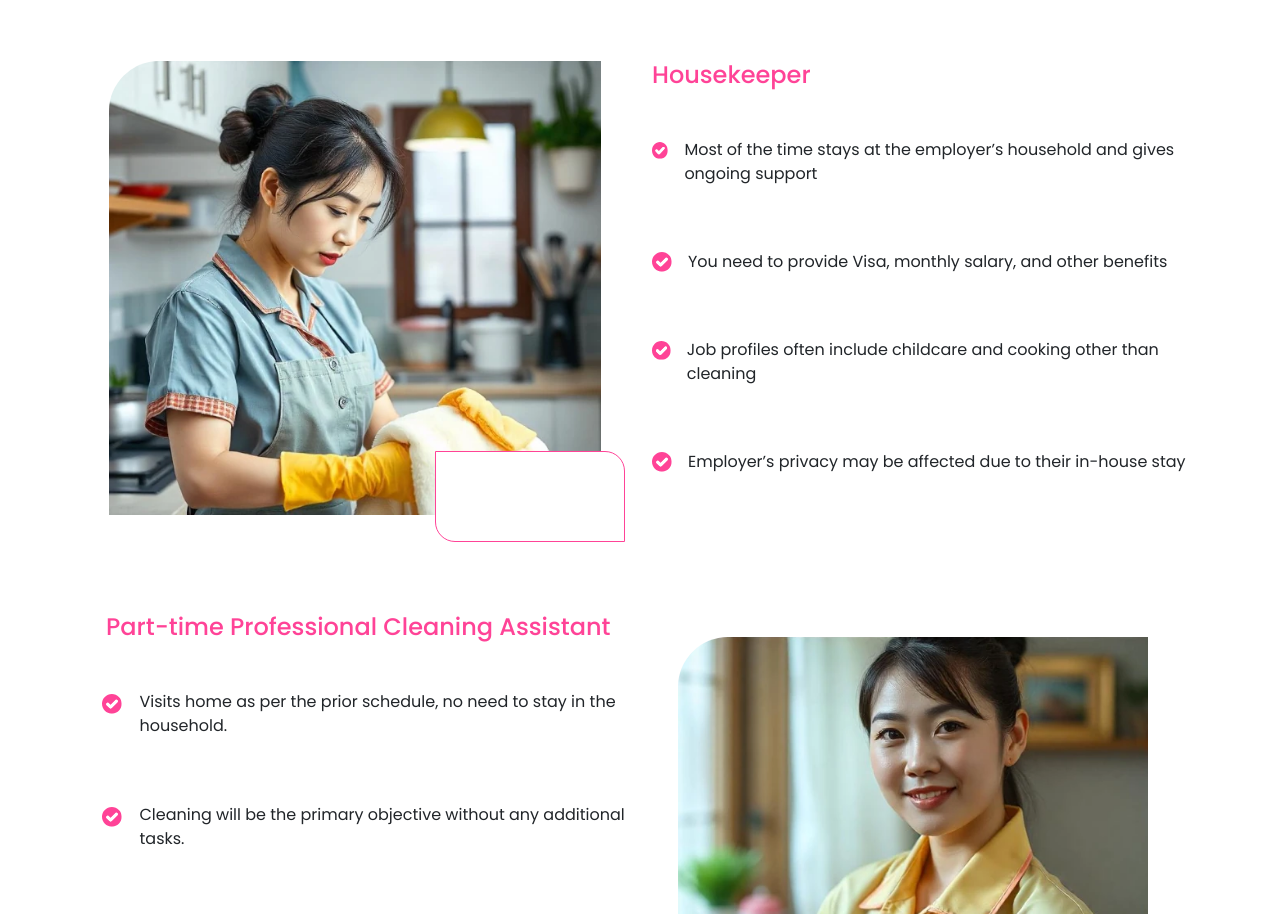
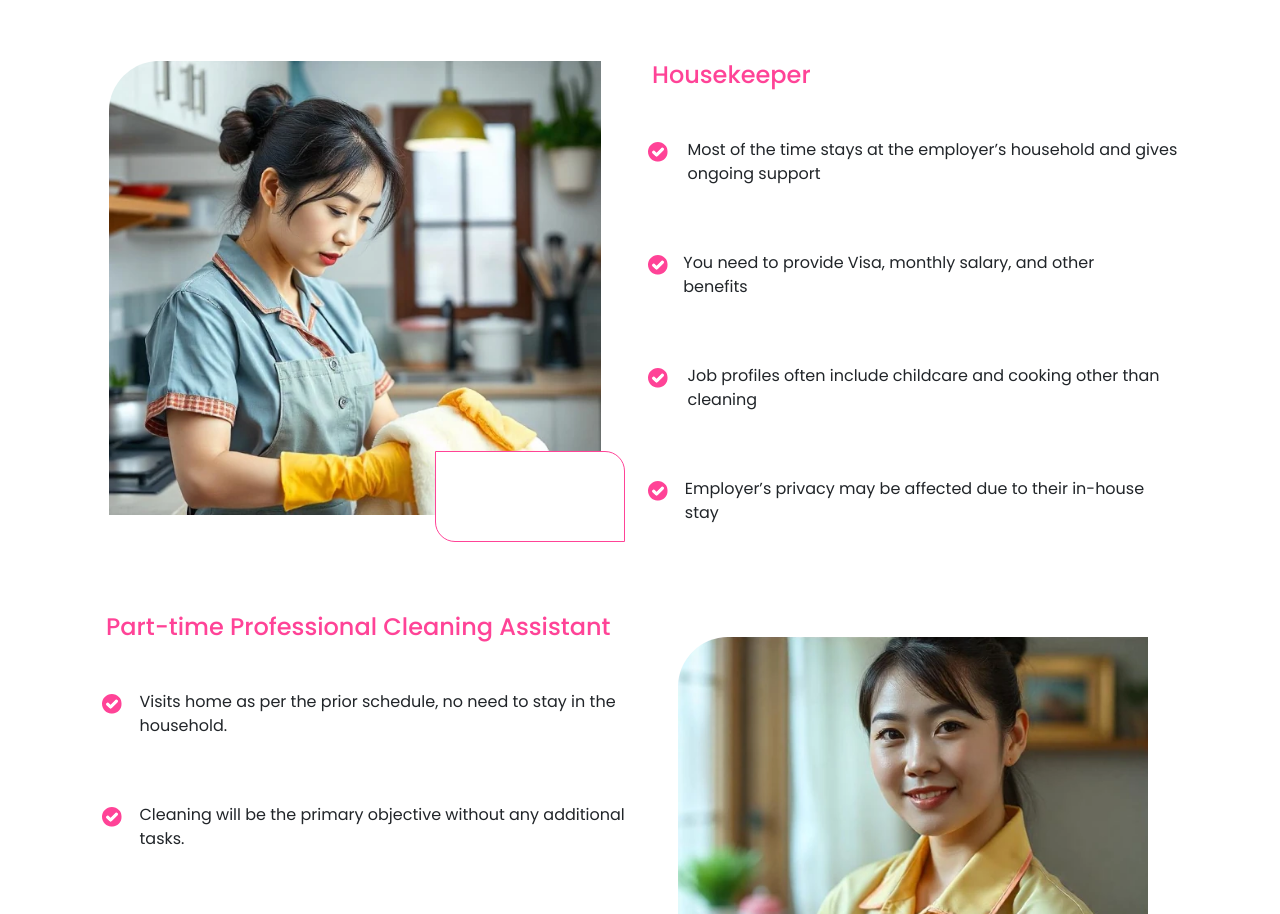
Before and after one commit to Chandru0811/healperslah_html, a plain HTML site: page cleaning.html in a window 1280 px wide. Shown: the part 1966-2880 px from the top of the page. Drawn offline with nearby package versions, Linux system fonts and the light colour scheme.

Commit message:
bug fixed

```diff
--- a/cleaning.html
+++ b/cleaning.html
@@ -469,47 +469,66 @@
             class="col-md-6 col-12 d-flex flex-column justify-content-start align-items-start order-md-1 order-0"
           >
             <h4 class="text-color pb-3">Housekeeper</h4>
-            <div class="d-flex justify-content-start align-items-start py-4">
-              <div class="pe-3"><img
+            <div class="row my-auto">
+              <div
+                class="col-md-1 col-2 d-flex justify-content-start align-items-start  px-3 px-md-2 py-1">
+                <img
                 src="./assets/images/pink_tick.svg"
                 alt="Green Tick"
                 class="img-fluid pink_image_width"
-              /></div>
+              />
+              </div>
+
+              <div class="col-md-11 col-10 p-0 pe-1">
                 <p class="p-fs">
                   Most of the time stays at the employer’s household and gives
                   ongoing support
                 </p>
               </div>
-            <div class="d-flex justify-content-start align-items-start py-4">
-              <div class="pe-3"><img
+            </div>
+            <div class="row my-auto">
+              <div
+                class="col-md-1 col-2 d-flex justify-content-start align-items-start  px-3 px-md-2 py-1">
+                <img
                 src="./assets/images/pink_tick.svg"
                 alt="Green Tick"
                 class="img-fluid pink_image_width"
-              /></div>
+              />
+              </div>
+              <div class="col-md-11 col-10 p-0 pe-1">
                 <p class="p-fs">
                   You need to provide Visa, monthly salary, and other benefits
                 </p>
               </div>
-            <div class="d-flex justify-content-start align-items-start py-4">
-              <div class="pe-3"><img
+            </div>
+            <div class="row my-auto">
+              <div
+                class="col-md-1 col-2 d-flex justify-content-start align-items-start  px-3 px-md-2 py-1">
+                <img
                 src="./assets/images/pink_tick.svg"
                 alt="Green Tick"
                 class="img-fluid pink_image_width"
-              /></div>
-              <p class="p-fs">
-                Job profiles often include childcare and cooking other than
-                  cleaning
-              </p>
-            </div>
-            <div class="d-flex justify-content-start align-items-start py-4">
-              <div class="pe-3"><img
+              />
+              </div>
+              <div class="col-md-11 col-10 p-0 pe-1">
+                <p class="p-fs"> Job profiles often include childcare and cooking other than
+                  cleaning</p>
+              </div>
+            </div>
+            <div class="row my-auto">
+              <div
+                class="col-md-1 col-2 d-flex justify-content-start align-items-start  px-3 px-md-2 py-1">
+                <img
                 src="./assets/images/pink_tick.svg"
                 alt="Green Tick"
                 class="img-fluid pink_image_width"
-              /></div>
+              />
+              </div>
+              <div class="col-md-11 col-10 p-0 pe-1">
                 <p class="p-fs">
                   Employer’s privacy may be affected due to their in-house stay
                 </p>
+              </div>
             </div>
           </div>
         </div>
```
Lines whose indentation alone changed are shown as unchanged.
